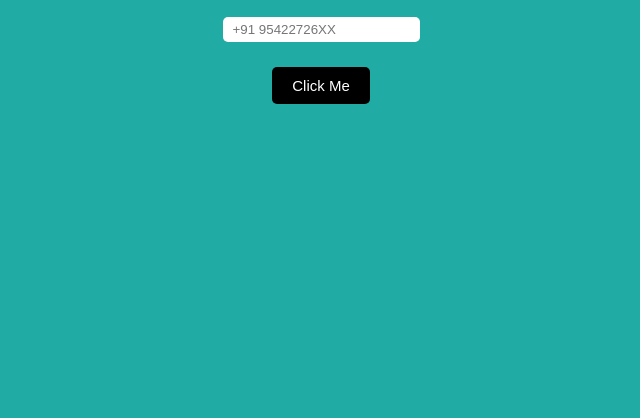
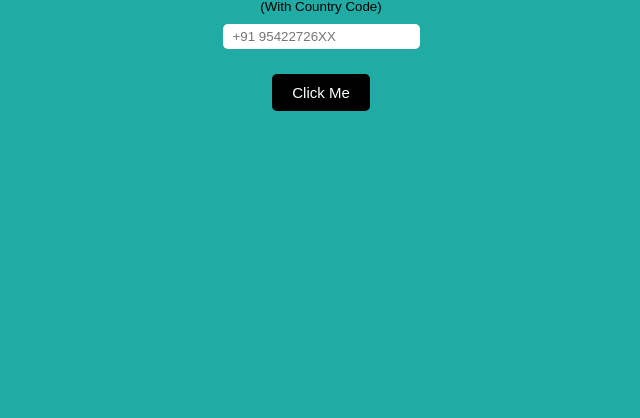
Before and after one commit to JagadeeshKJ/whatsapp-message-unknown, a plain HTML site: page index.html in a window 1280 px wide. Shown: the part 382-800 px from the top of the page, without its empty margins (319-959 px from the left). Drawn offline with Linux system fonts and the light colour scheme; a web font is replaced by a local one.

Commit message:
Update index.html

```diff
--- a/index.html
+++ b/index.html
@@ -8,6 +8,7 @@
   </head>
   <body>
     <h1>Enter Phone Number:</h1>
+    <small>(With Country Code)</small>
     <input type="number" placeholder="+91 95422726XX" class="ipt">
     <button id="btn" onclick="reDirect()">Click Me</button>
     <script src="script.js"></script>
```
